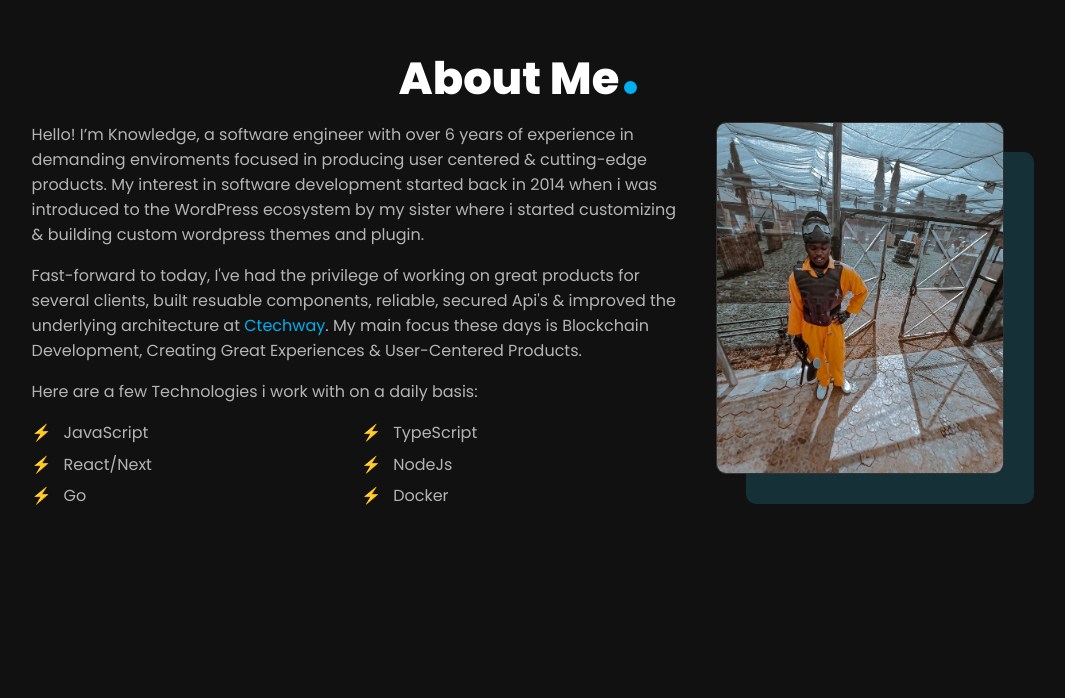
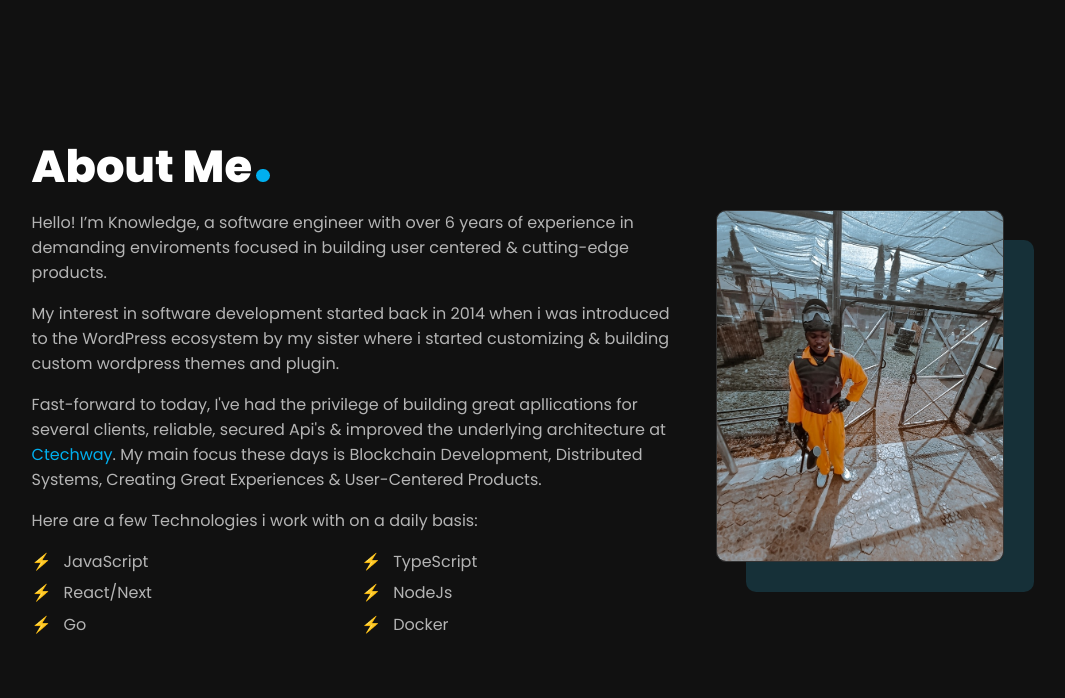
Before and after one commit to huboh/huboh, a React (Create React App) app: page / in a window 1280 px wide. Shown: the part 842-1540 px from the top of the page, without its empty margins (122-1187 px from the left). Built offline with nearby package versions, Linux system fonts and the light colour scheme.

Commit message:
🤙 REFACTOR: update about me section text & css

```diff
--- a/src/views/Home/Sections/AboutMeSection/about-me-section.scss
+++ b/src/views/Home/Sections/AboutMeSection/about-me-section.scss
@@ -1,4 +1,14 @@
 .about-me-section {
+  display: flex;
+  align-items: center;
+  justify-content: center;
+  flex-flow: column nowrap;
+
+  .section-header {
+    width: 100%;
+    text-align: left;
+  }
+
   .about-me-section-wrapper {
     margin-top: 1em;
     text-align: start;
@@ -31,10 +41,12 @@
   }
 
   @media screen and (min-width: 760px) {
+    .section-header {
+      width: 95%;
+    }
+
     .about-me-section-wrapper {
       width: 95%;
-      margin-left: auto;
-      margin-right: auto;
       flex-flow: row nowrap;
       align-items: flex-start;
       justify-content: space-between;
@@ -50,6 +62,7 @@
   }
 
   @media screen and (min-width: 860px) {
+    .section-header,
     .about-me-section-wrapper {
       width: 80%;
     }
--- a/src/views/Home/Sections/AboutMeSection/index.tsx
+++ b/src/views/Home/Sections/AboutMeSection/index.tsx
@@ -14,7 +14,7 @@ import imageSrc from "./assets/about-me.jpg";
 
 
 const AboutMeSection: FC = () => (
-  <Section id="about" className="about-me-section" textAlignment="center">
+  <Section id="about" className="about-me-section">
     <Text.Header.H2
       text="about me"
       className="section-header"
@@ -23,11 +23,15 @@ const AboutMeSection: FC = () => (
     <div className="about-me-section-wrapper">
       <div className="text-wrapper">
         <Text.Paragraph>
-          Hello! I’m Knowledge, a software engineer with over 6 years of experience in demanding enviroments focused in producing user centered & cutting-edge products. My interest in software development started back in 2014 when i was introduced to the WordPress ecosystem by my sister where i started customizing & building custom wordpress themes and plugin.
+          Hello! I’m Knowledge, a software engineer with over 6 years of experience in demanding enviroments focused in building user centered & cutting-edge products.
         </Text.Paragraph>
 
         <Text.Paragraph>
-          Fast-forward to today, I've had the privilege of working on great products for several clients, built resuable components, reliable, secured Api's & improved the underlying architecture at <a className="link" target="_blank" rel="noreferrer" children="Ctechway" href={ "https://www.ctechway.com" } />. My main focus these days is Blockchain Development, Creating Great Experiences & User-Centered Products.
+          My interest in software development started back in 2014 when i was introduced to the WordPress ecosystem by my sister where i started customizing & building custom wordpress themes and plugin.
+        </Text.Paragraph>
+
+        <Text.Paragraph>
+          Fast-forward to today, I've had the privilege of building great apllications for several clients, reliable, secured Api's & improved the underlying architecture at <a className="link" target="_blank" rel="noreferrer" children="Ctechway" href={ "https://www.ctechway.com" } />. My main focus these days is Blockchain Development, Distributed Systems, Creating Great Experiences & User-Centered Products.
         </Text.Paragraph>
 
         <Text.Paragraph>
```
